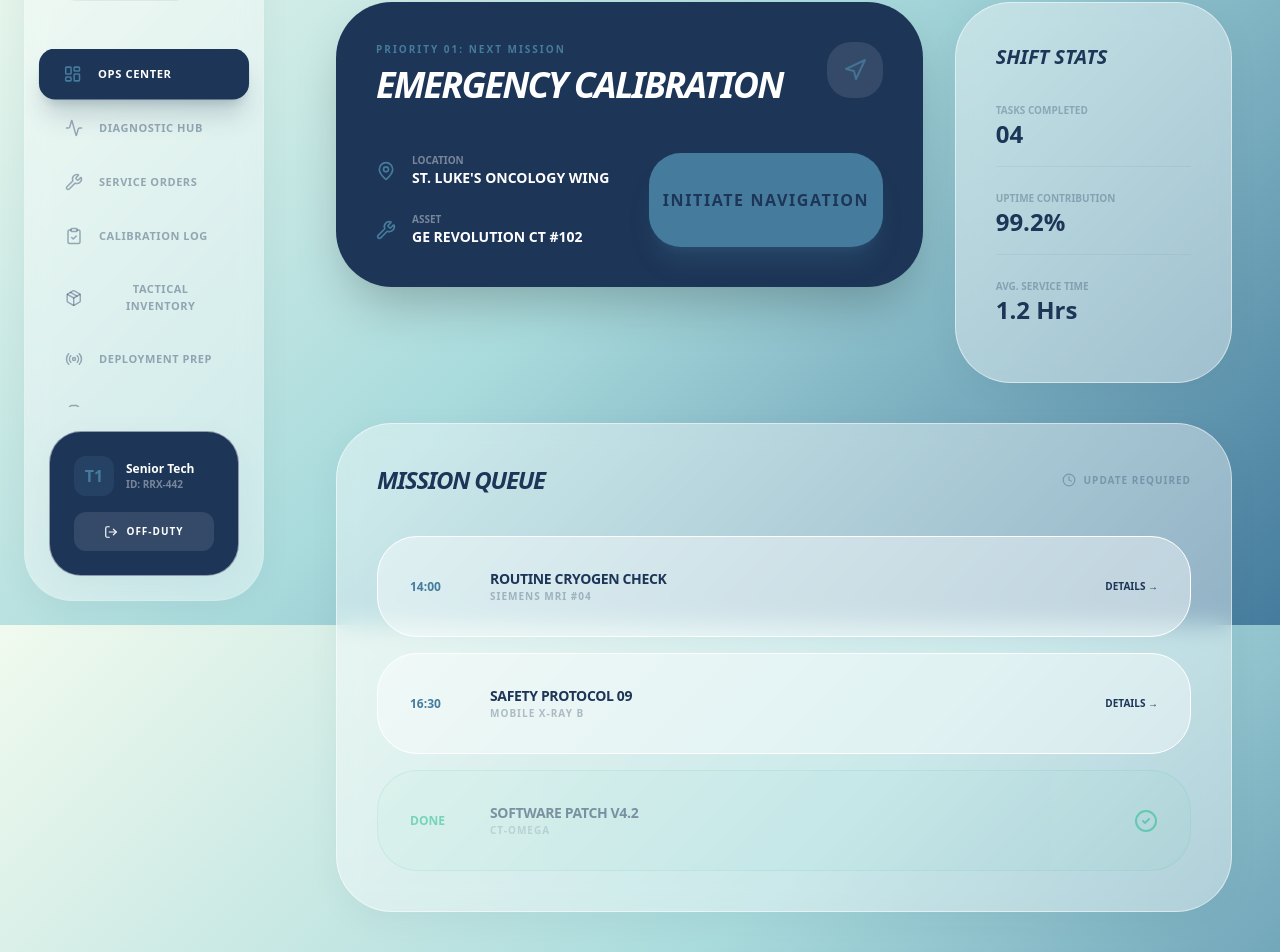
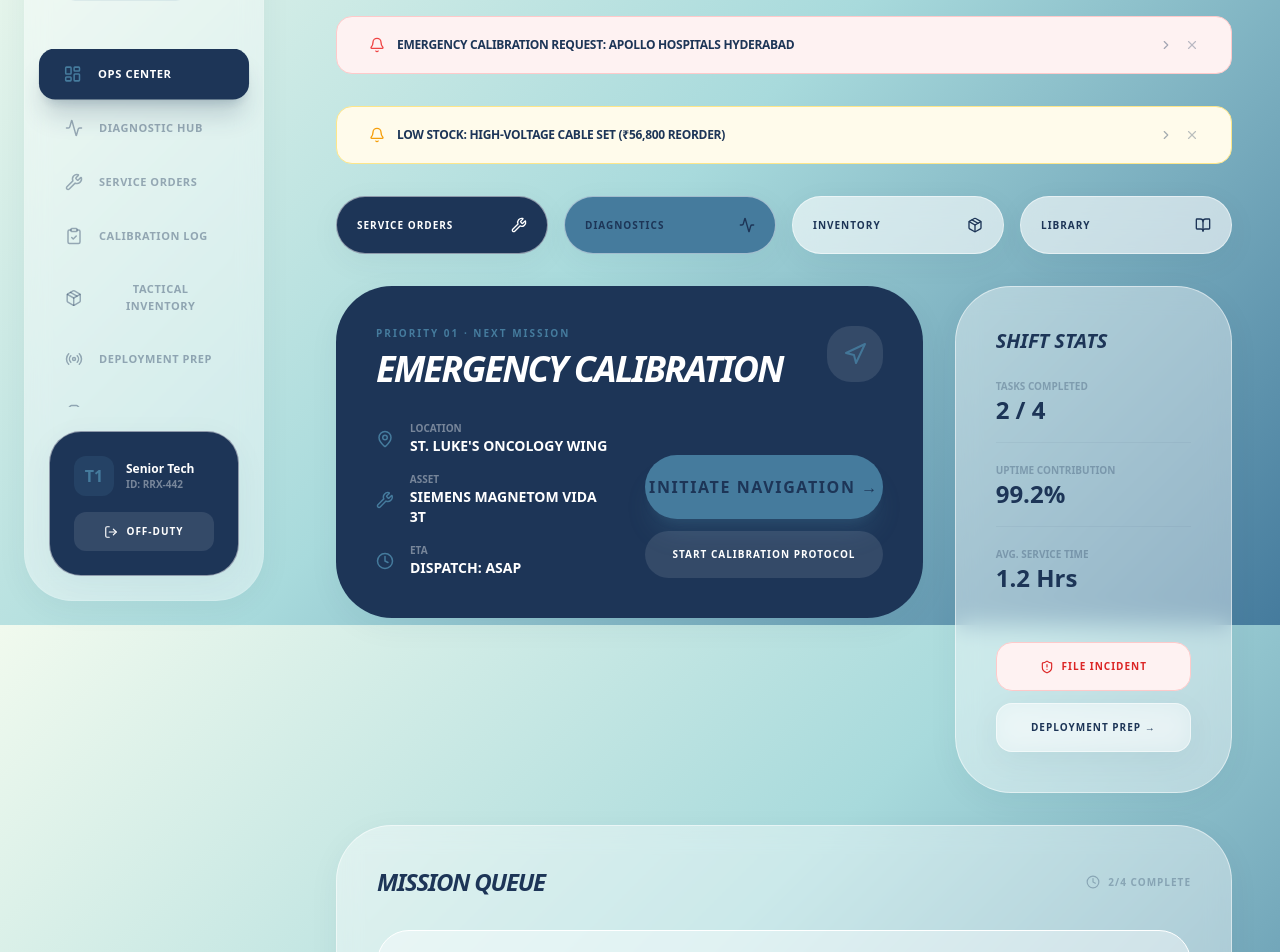
Before and after one commit to DharmiSapariya/ResourceRX, a React (Vite) app: page /tech/dashboard in a window 1280 px wide. Shown: the part 175-1127 px from the top of the page. Built offline with nearby package versions, Linux system fonts and the light colour scheme.

Commit message:
fix: update TechDashboard page to latest version

```diff
--- a/src/pages/Technician/TechDashboard.jsx
+++ b/src/pages/Technician/TechDashboard.jsx
@@ -1,130 +1,202 @@
-import React from 'react';
-import { motion } from 'framer-motion';
+import React, { useState, useEffect } from 'react';
+import { motion, AnimatePresence } from 'framer-motion';
+import { useNavigate } from 'react-router-dom';
 import {
-  Wrench,
-  MapPin,
-  AlertTriangle,
-  CheckCircle2,
-  Navigation,
-  Clock,
-  Zap
+  Wrench, MapPin, CheckCircle2, Navigation, Clock, Zap,
+  ChevronRight, Activity, Package, BookOpen, ShieldAlert,
+  Bell, X, AlertTriangle, ChevronLeft
 } from 'lucide-react';
 
+const TASKS_INIT = [
+  { id:1, time:"14:00", task:"Routine Cryogen Check",  unit:"Siemens Magnetom Vida 3T",  status:"Upcoming",  route:"/tech/service-orders" },
+  { id:2, time:"16:30", task:"AERB Safety Protocol 09", unit:"Philips IntelliVue MX800", status:"Upcoming",  route:"/tech/calibration"    },
+  { id:3, time:"Done",  task:"Firmware Update v4.2",   unit:"GE Revolution CT 512", status:"Completed", route:"/tech/service-orders" },
+  { id:4, time:"11:00", task:"Diagnostic Sweep",       unit:"Siemens Somatom Force", status:"Completed", route:"/tech/diagnostics"    },
+];
+
 export default function TechDashboard() {
-  const glassStyle = "glass-panel p-10 rounded-[3.5rem] relative overflow-hidden transition-all duration-500";
+  const navigate = useNavigate();
+  const [tasks, setTasks]   = useState(TASKS_INIT);
+  const [alerts, setAlerts] = useState([
+    { id:1, msg:"Emergency calibration request: Apollo Hospitals Hyderabad", urgent:true,  route:"/tech/service-orders" },
+    { id:2, msg:"Low stock: High-Voltage Cable Set (₹56,800 reorder)", urgent:false, route:"/tech/inventory" },
+  ]);
+
+  // simulate new alert every 25s
+  useEffect(() => {
+    const pool = [
+      { msg:"New service order assigned: Fortis Bengaluru CT", urgent:true,  route:"/tech/service-orders" },
+      { msg:"Part shipment arrived at your next site",  urgent:false, route:"/tech/inventory"      },
+    ];
+    let i = 0;
+    const t = setInterval(() => {
+      setAlerts(prev => [{ id: Date.now(), ...pool[i % pool.length] }, ...prev.slice(0,4)]);
+      i++;
+    }, 25000);
+    return () => clearInterval(t);
+  }, []);
+
+  const markDone  = (id) => setTasks(prev => prev.map(t => t.id===id ? {...t, status:'Completed', time:'Done'} : t));
+  const dismiss   = (id) => setAlerts(prev => prev.filter(a => a.id!==id));
+  const completed = tasks.filter(t => t.status==='Completed').length;
+
+  const glass = "glass-panel p-10 rounded-[3.5rem] relative overflow-hidden transition-all duration-500";
+  const quickNav = [
+    { label:"Service Orders", icon:Wrench,    route:"/tech/service-orders", color:"bg-primary text-white"     },
+    { label:"Diagnostics",    icon:Activity,  route:"/tech/diagnostics",    color:"bg-secondary text-primary" },
+    { label:"Inventory",      icon:Package,   route:"/tech/inventory",      color:"bg-white/60 text-primary"  },
+    { label:"Library",        icon:BookOpen,  route:"/tech/library",        color:"bg-white/60 text-primary"  },
+  ];
 
   return (
-    <div className="max-w-7xl mx-auto space-y-10">
+    <div className="max-w-7xl mx-auto space-y-8 pt-6 pb-20">
 
-      {/* HEADER SECTION */}
-      <div className="flex justify-between items-end mb-4 px-4">
+      {/* HEADER */}
+      <div className="flex justify-between items-end">
         <div>
-          <div className="inline-flex items-center gap-2 px-4 py-1 rounded-full bg-secondary/10 text-[10px] font-black uppercase mb-4 text-secondary border border-secondary/20">
-            <Zap size={14} fill="currentColor" /> Field Status: Active
+          <div className="inline-flex items-center gap-2 px-4 py-1 rounded-full bg-secondary/10 text-[10px] font-black uppercase mb-4 text-secondary">
+            <Zap size={14}/> Field Status: Active
           </div>
-          {/* Main Heading changed to Deep Blue */}
-          <h2 className="text-5xl font-black tracking-tighter italic uppercase text-[#1d3557]">Ops Center</h2>
+          <h2 className="text-5xl font-black tracking-tighter italic uppercase text-primary">Ops Center</h2>
         </div>
         <div className="text-right">
-          <p className="text-[10px] font-black opacity-30 uppercase tracking-[0.3em] text-[#1d3557]">Tech ID</p>
-          <p className="text-sm font-bold tracking-widest text-[#1d3557]">RRX-TECH-404</p>
+          <p className="text-[10px] font-black opacity-30 uppercase tracking-[0.3em] text-primary">Tech ID</p>
+          <p className="text-sm font-bold tracking-widest text-primary">RRX-TECH-404</p>
         </div>
       </div>
 
+      {/* LIVE ALERTS */}
+      <AnimatePresence>
+        {alerts.map(a => (
+          <motion.div key={a.id}
+            initial={{opacity:0,y:-10}} animate={{opacity:1,y:0}} exit={{opacity:0,x:20}}
+            onClick={() => navigate(a.route)}
+            className={`flex items-center justify-between px-8 py-5 rounded-2xl cursor-pointer border ${a.urgent?'bg-red-50 border-red-200':'bg-amber-50 border-amber-200'}`}>
+            <div className="flex items-center gap-3">
+              <Bell size={16} className={a.urgent?'text-red-500':'text-amber-500'}/>
+              <p className="text-xs font-bold uppercase tracking-tight text-primary">{a.msg}</p>
+            </div>
+            <div className="flex items-center gap-3">
+              <ChevronRight size={14} className="text-primary opacity-40"/>
+              <button onClick={e=>{e.stopPropagation();dismiss(a.id);}} className="text-primary opacity-30 hover:opacity-100 transition-opacity"><X size={14}/></button>
+            </div>
+          </motion.div>
+        ))}
+      </AnimatePresence>
+
+      {/* QUICK NAV */}
+      <div className="grid grid-cols-4 gap-4">
+        {quickNav.map((n,i) => (
+          <button key={i} onClick={() => navigate(n.route)}
+            className={`${n.color} glass-panel p-5 rounded-[2rem] flex items-center justify-between font-black text-[10px] uppercase tracking-widest hover:scale-[1.02] transition-all`}>
+            <span>{n.label}</span><n.icon size={16}/>
+          </button>
+        ))}
+      </div>
+
       <div className="grid lg:grid-cols-3 gap-8">
-
-        {/* NEXT ASSIGNMENT CARD */}
+        {/* ACTIVE MISSION */}
         <div className="lg:col-span-2">
-          <motion.div
-            initial={{ opacity: 0, y: 20 }}
-            animate={{ opacity: 1, y: 0 }}
-            className={`${glassStyle} bg-primary text-white border-none shadow-2xl`}
-          >
-            <div className="flex justify-between items-start mb-12">
+          <motion.div initial={{opacity:0,y:20}} animate={{opacity:1,y:0}}
+            className={`${glass} bg-primary text-white border-none`}>
+            <div className="flex justify-between items-start mb-8">
               <div>
-                <p className="text-[10px] font-black text-secondary uppercase tracking-[0.2em] mb-2">Priority 01: Next Mission</p>
+                <p className="text-[10px] font-black text-secondary uppercase tracking-[0.2em] mb-2">Priority 01 · Next Mission</p>
                 <h3 className="text-4xl font-black tracking-tighter italic uppercase">Emergency Calibration</h3>
               </div>
-              <div className="bg-white/10 p-4 rounded-3xl">
-                <Navigation className="text-secondary animate-pulse" />
+              <div className="bg-white/10 p-4 rounded-3xl"><Navigation className="text-secondary animate-pulse"/></div>
+            </div>
+            <div className="grid md:grid-cols-2 gap-8">
+              <div className="space-y-4">
+                {[
+                  { icon:MapPin, label:"Location", val:"St. Luke's Oncology Wing" },
+                  { icon:Wrench, label:"Asset",    val:"Siemens Magnetom Vida 3T"   },
+                  { icon:Clock,  label:"ETA",      val:"Dispatch: ASAP"          },
+                ].map((row,i) => (
+                  <div key={i} className="flex items-center gap-4">
+                    <row.icon className="text-secondary" size={18}/>
+                    <div>
+                      <p className="text-[10px] font-black opacity-40 uppercase">{row.label}</p>
+                      <p className="text-sm font-bold uppercase">{row.val}</p>
                     </div>
                   </div>
-
-            <div className="grid md:grid-cols-2 gap-10">
-              <div className="space-y-6">
-                <div className="flex items-center gap-4">
-                  <MapPin className="text-secondary" size={20} />
-                  <div>
-                    <p className="text-[10px] font-black opacity-40 uppercase">Location</p>
-                    <p className="text-sm font-bold uppercase">St. Luke's Oncology Wing</p>
+                ))}
               </div>
+              <div className="flex flex-col gap-3 justify-end">
+                <button onClick={() => navigate('/tech/service-orders')}
+                  className="bg-secondary text-primary w-full py-5 rounded-[2rem] font-black uppercase tracking-widest hover:scale-105 transition-all shadow-xl shadow-secondary/20">
+                  Initiate Navigation →
+                </button>
+                <button onClick={() => navigate('/tech/calibration')}
+                  className="bg-white/10 text-white w-full py-4 rounded-[2rem] font-black uppercase text-[10px] tracking-widest hover:bg-white/20 transition-all">
+                  Start Calibration Protocol
+                </button>
               </div>
-                <div className="flex items-center gap-4">
-                  <Wrench className="text-secondary" size={20} />
-                  <div>
-                    <p className="text-[10px] font-black opacity-40 uppercase">Asset</p>
-                    <p className="text-sm font-bold uppercase">GE Revolution CT #102</p>
-                  </div>
-                </div>
-              </div>
-              <button className="bg-secondary text-primary w-full py-6 rounded-[2rem] font-black uppercase tracking-widest hover:scale-105 transition-all shadow-xl shadow-secondary/20">
-                Initiate Navigation
-              </button>
             </div>
           </motion.div>
         </div>
 
-        {/* TECH METRICS */}
-        <div className={glassStyle}>
-            {/* Heading changed to Deep Blue */}
-            <h3 className="text-xl font-black mb-8 italic uppercase text-[#1d3557]">Shift Stats</h3>
-            <div className="space-y-6">
+        {/* SHIFT STATS */}
+        <div className={glass}>
+          <h3 className="text-xl font-black mb-6 italic uppercase text-primary">Shift Stats</h3>
+          <div className="space-y-5 mb-8">
             {[
-                    { label: "Tasks Completed", val: "04", total: "06" },
-                    { label: "Uptime Contribution", val: "99.2%" },
-                    { label: "Avg. Service Time", val: "1.2 Hrs" }
-                ].map((stat, i) => (
+              { label:"Tasks Completed",    val:`${completed} / ${tasks.length}` },
+              { label:"Uptime Contribution",val:"99.2%"   },
+              { label:"Avg. Service Time",  val:"1.2 Hrs" },
+            ].map((s,i) => (
               <div key={i} className="pb-4 border-b border-primary/5 last:border-0">
-                        <p className="text-[10px] font-black opacity-30 uppercase text-[#1d3557]">{stat.label}</p>
-                        <p className="text-2xl font-black text-[#1d3557]">{stat.val}</p>
+                <p className="text-[10px] font-black opacity-30 uppercase text-primary">{s.label}</p>
+                <p className="text-2xl font-black text-primary">{s.val}</p>
               </div>
             ))}
           </div>
+          <div className="space-y-3">
+            <button onClick={() => navigate('/tech/incidents')}
+              className="w-full py-4 bg-red-50 border border-red-200 rounded-2xl font-black text-[10px] uppercase tracking-widest text-red-600 hover:bg-red-100 transition-all flex items-center justify-center gap-2">
+              <ShieldAlert size={14}/> File Incident
+            </button>
+            <button onClick={() => navigate('/tech/prep')}
+              className="w-full py-4 glass-panel rounded-2xl font-black text-[10px] uppercase tracking-widest text-primary hover:bg-white/60 transition-all">
+              Deployment Prep →
+            </button>
+          </div>
+        </div>
       </div>
 
+      {/* MISSION QUEUE */}
+      <div className={glass}>
+        <div className="flex justify-between items-center mb-8">
+          <h3 className="text-2xl font-black tracking-tighter italic uppercase text-primary">Mission Queue</h3>
+          <p className="text-[10px] font-black opacity-30 uppercase tracking-widest text-primary flex items-center gap-2">
+            <Clock size={14}/> {completed}/{tasks.length} Complete
+          </p>
         </div>
-
-      {/* TASK QUEUE */}
-      <div className={glassStyle}>
-        <div className="flex justify-between items-center mb-10">
-            {/* Heading changed to Deep Blue */}
-            <h3 className="text-2xl font-black tracking-tighter italic uppercase text-[#1d3557]">Mission Queue</h3>
-            <div className="flex items-center gap-2 text-[10px] font-black opacity-30 uppercase tracking-widest text-[#1d3557]">
-                <Clock size={14} /> Update Required
+        <div className="space-y-3">
+          {tasks.map((task,i) => (
+            <motion.div key={task.id} initial={{opacity:0,x:-10}} animate={{opacity:1,x:0}} transition={{delay:i*0.05}}
+              onClick={() => task.status!=='Completed' && navigate(task.route)}
+              className={`p-7 rounded-[2rem] border flex justify-between items-center transition-all ${task.status==='Completed'?'bg-emerald-500/5 border-emerald-500/20 opacity-50':'bg-white/40 border-white hover:bg-white cursor-pointer'}`}>
+              <div className="flex items-center gap-6">
+                <p className="text-xs font-black uppercase text-secondary w-12">{task.time}</p>
+                <div>
+                  <p className="text-sm font-black uppercase tracking-tight text-primary">{task.task}</p>
+                  <p className="text-[10px] font-bold opacity-30 uppercase text-primary">{task.unit}</p>
                 </div>
               </div>
-        <div className="space-y-4">
-            {[
-                { time: "14:00", task: "Routine Cryogen Check", unit: "Siemens MRI #04", status: "Upcoming" },
-                { time: "16:30", task: "Safety Protocol 09", unit: "Mobile X-Ray B", status: "Upcoming" },
-                { time: "Done", task: "Software Patch v4.2", unit: "CT-Omega", status: "Completed" }
-            ].map((task, i) => (
-                <div key={i} className={`p-8 rounded-[2.5rem] border flex justify-between items-center transition-all ${task.status === 'Completed' ? 'bg-emerald-500/5 border-emerald-500/20 opacity-50' : 'bg-white/40 border-white hover:bg-white cursor-pointer'}`}>
-                    <div className="flex items-center gap-8">
-                        <p className={`text-xs font-black uppercase w-12 ${task.status === 'Completed' ? 'text-emerald-500' : 'text-secondary'}`}>{task.time}</p>
-                        <div>
-                            <p className="text-sm font-black uppercase tracking-tight text-[#1d3557]">{task.task}</p>
-                            <p className="text-[10px] font-bold opacity-30 uppercase tracking-widest text-[#1d3557]">{task.unit}</p>
+              {task.status==='Completed'
+                ? <CheckCircle2 className="text-emerald-500" size={20}/>
+                : (
+                  <div className="flex items-center gap-3">
+                    <button onClick={e=>{e.stopPropagation();markDone(task.id);}}
+                      className="text-[9px] font-black uppercase bg-emerald-50 border border-emerald-200 text-emerald-600 px-4 py-2 rounded-xl hover:bg-emerald-100 transition-all">
+                      Mark Done
+                    </button>
+                    <ChevronRight size={16} className="text-primary opacity-30"/>
                   </div>
-                    </div>
-                    {task.status === 'Completed' ? (
-                      <CheckCircle2 className="text-emerald-500" />
-                    ) : (
-                      <button className="text-[10px] font-black uppercase text-primary hover:text-secondary transition-colors">
-                        Details →
-                      </button>
-                    )}
-                </div>
+                )
+              }
+            </motion.div>
           ))}
         </div>
       </div>
```
Lines whose indentation alone changed are shown as unchanged.
